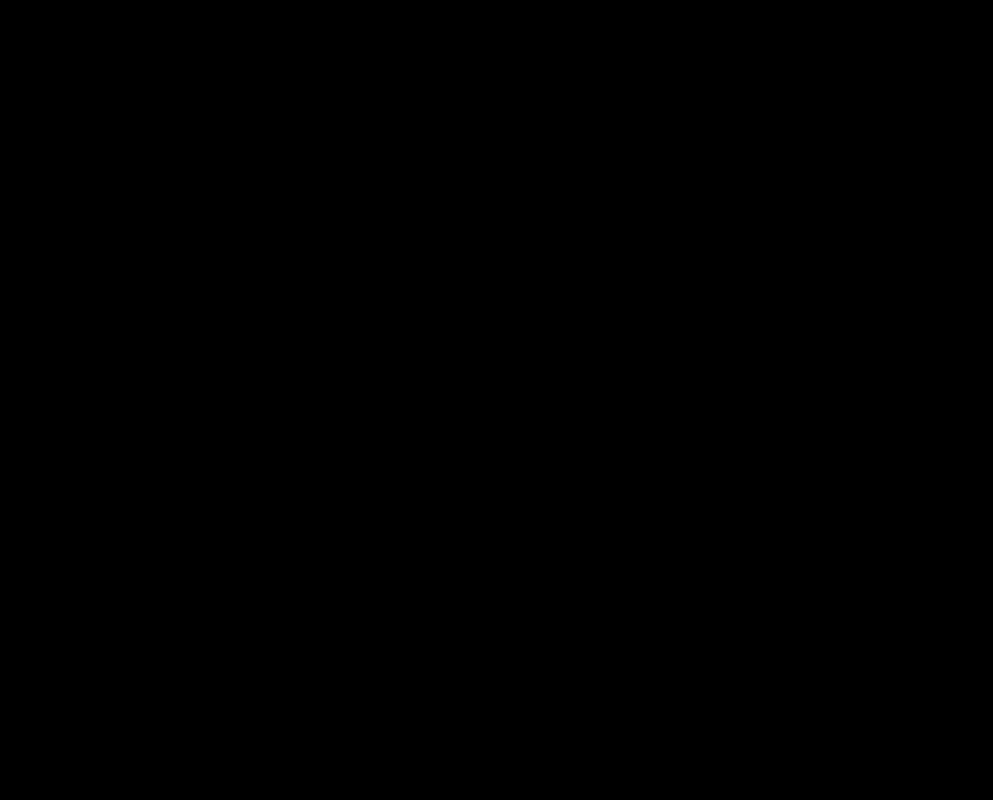
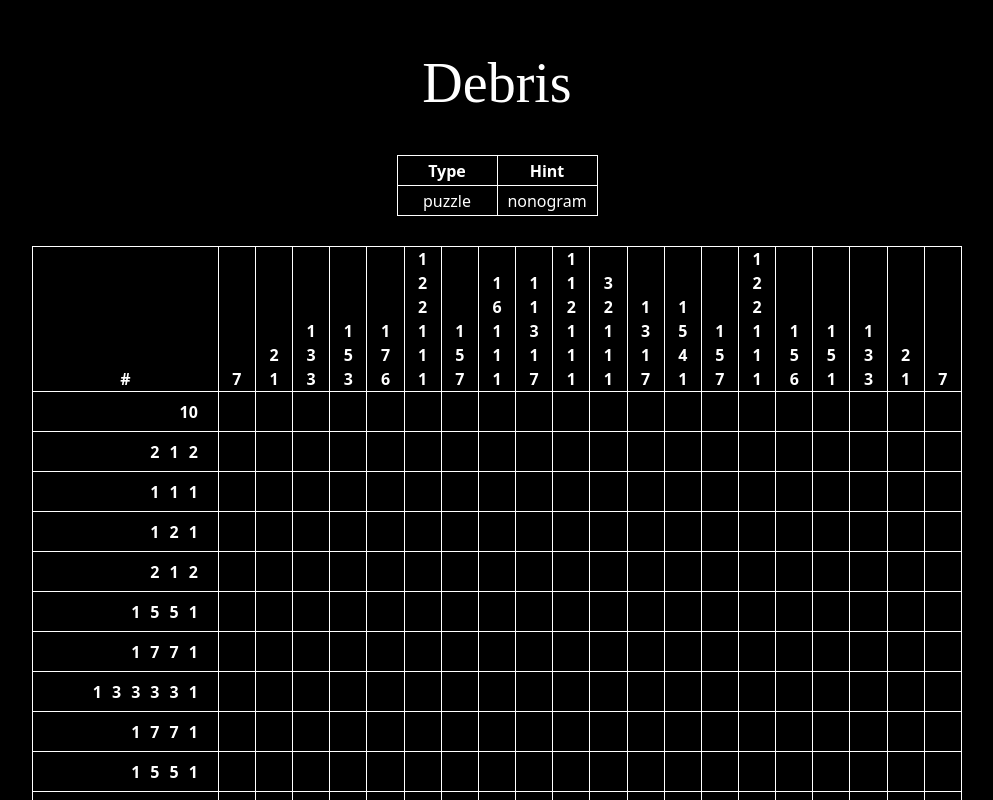
Before and after one commit to ahnhuiwon/debris, a React (Create React App) app: page /fifth in a window 1280 px wide. Before the commit this address had no page. Shown: the top 800 px of the page, without its empty margins (143-1136 px from the left). Built offline with nearby package versions, Linux system fonts and the light colour scheme; a web font is replaced by a local one.

Commit message:
5문제 추가본

```diff
--- a/src/App.js
+++ b/src/App.js
@@ -7,6 +7,7 @@
 import ThirdPage from './stage/ThirdPage'
 import FourthPage from './stage/FourthPage'
 import SixthPage from './stage/SixthPage'
+import FifthPage from './stage/FifthPage'
 
 function App() {
   return (
@@ -19,6 +20,7 @@
             <Route path="/second" element={<SecondPage />} />
             <Route path="/third" element={<ThirdPage />} />
             <Route path="/fourth" element={<FourthPage />} />
+            <Route path="/fifth" element={<FifthPage />} />
             <Route path="/sixth" element={<SixthPage />} />
           </Routes>
         </BrowserRouter>
--- a/src/component/common/BtnWrap.js
+++ b/src/component/common/BtnWrap.js
@@ -1,6 +1,10 @@
-import React from 'react'
+import React, { useState } from 'react'
+import useMatchAnswer from '../../hooks/useMatch'
 
 const BtnWrap = () => {
+  const [user_answer, set_user_answer] = useState('')
+  const { match_answer } = useMatchAnswer()
+
   return (
     <>
       <div className="col md-3 btn_wrap">
@@ -8,12 +12,22 @@
           <input
             type="text"
             className="form-control"
-            placeholder="Recipient's username"
             aria-label="Recipient's username"
             aria-describedby="button-addon2"
+            name="answer_input"
+            onChange={e => {
+              set_user_answer(e.target.value)
+            }}
           />
-          <button className="btn btn-danger" type="button" id="button-addon2">
-            정답
+          <button
+            className="btn btn-danger"
+            type="button"
+            id="button-addon2"
+            onClick={() => {
+              match_answer(user_answer)
+            }}
+          >
+            제출
           </button>
         </div>
       </div>
--- /dev/null
+++ b/src/component/nonogram/NonoInput.js
@@ -0,0 +1,18 @@
+import React, { useState } from 'react'
+
+const NonoInput = () => {
+  const [click_state, set_click_state] = useState(false)
+
+  return (
+    <>
+      <td
+        className={click_state ? 'on_mode' : ''}
+        onClick={() => {
+          set_click_state(!click_state)
+        }}
+      ></td>
+    </>
+  )
+}
+
+export default NonoInput
--- /dev/null
+++ b/src/component/nonogram/NonoTr.js
@@ -0,0 +1,20 @@
+import React from 'react'
+import NonoInput from './NonoInput'
+
+const NonoTr = ({ props }) => {
+  console.log(props)
+  return (
+    <tr>
+      <th>
+        {props.map((data, index) => {
+          return <span>{data}</span>
+        })}
+      </th>
+      {[...Array(20)].map((data, index) => {
+        return <NonoInput />
+      })}
+    </tr>
+  )
+}
+
+export default NonoTr
--- a/src/etc/dummy_data.js
+++ b/src/etc/dummy_data.js
@@ -3,5 +3,6 @@
   { name: 'second', hint: '', type: '영단어' },
   { name: 'third', hint: '  ', type: '영단어' },
   { name: 'fourth', hint: '', type: '영단어' },
+  { name: 'fifth', hint: 'nonogram', type: 'puzzle' },
   { name: 'sixth', hint: 'Picture', type: '영단어' },
 ]
--- a/src/hooks/useHintType.js
+++ b/src/hooks/useHintType.js
@@ -1,4 +1,5 @@
 import { useEffect, useState } from 'react'
+import { useNavigate } from 'react-router-dom'
 import { type_data } from '../etc/dummy_data'
 
 // 힌트와 타입 셋팅 hooks
@@ -22,12 +23,14 @@
       case 'fourth':
         return_func(last_value)
         break
+      case 'fifth':
+        return_func(last_value)
+        break
       case 'sixth':
         return_func(last_value)
         break
       default:
         return false
-        break
     }
   }, [])
 
--- /dev/null
+++ b/src/hooks/useMatch.js
@@ -0,0 +1,34 @@
+import { useNavigate } from 'react-router-dom'
+
+// 정답 매칭 hooks
+const useMatchAnswer = () => {
+  const navigate = useNavigate()
+  const match_answer = param => {
+    const url = window.location.href.split('/')
+    const last_value = url[url.length - 1]
+
+    switch (last_value) {
+      case 'first':
+        param === 'miserable' && navigate('/second')
+        break
+      case 'second':
+        param === 'ave maria' && navigate('/third')
+        break
+      case 'third':
+        param === 'false' && navigate('/fourth')
+        break
+      case 'fourth':
+        param === 'joker' && navigate('/fifth')
+        break
+      case 'fifth':
+        param === 'newyork' && navigate('/sixth')
+        break
+      default:
+        return false
+    }
+  }
+
+  return { match_answer }
+}
+
+export default useMatchAnswer
--- /dev/null
+++ b/src/stage/FifthPage.js
@@ -0,0 +1,86 @@
+import React, { useState } from 'react'
+import BtnWrap from '../component/common/BtnWrap'
+import Header from '../component/common/Header'
+import Table from '../component/common/Table'
+import NonoTr from '../component/nonogram/NonoTr'
+
+const row_data = [
+  ['#'],
+  [7],
+  [2, 1],
+  [1, 3, 3],
+  [1, 5, 3],
+  [1, 7, 6],
+  [1, 2, 2, 1, 1, 1],
+  [1, 5, 7],
+  [1, 6, 1, 1, 1],
+  [1, 1, 3, 1, 7],
+  [1, 1, 2, 1, 1, 1],
+  [3, 2, 1, 1, 1],
+  [1, 3, 1, 7],
+  [1, 5, 4, 1],
+  [1, 5, 7],
+  [1, 2, 2, 1, 1, 1],
+  [1, 5, 6],
+  [1, 5, 1],
+  [1, 3, 3],
+  [2, 1],
+  [7],
+]
+
+const col_data = [
+  [10],
+  [2, 1, 2],
+  [1, 1, 1],
+  [1, 2, 1],
+  [2, 1, 2],
+  [1, 5, 5, 1],
+  [1, 7, 7, 1],
+  [1, 3, 3, 3, 3, 1],
+  [1, 7, 7, 1],
+  [1, 5, 5, 1],
+  [2, 1, 2, 2],
+  [1, 1, 4, 1],
+  [2, 1],
+  [14, 1],
+  [2, 1, 1, 3, 2],
+  [1, 1, 1, 3, 1],
+  [12],
+  [1, 1, 1, 1, 1, 1],
+  [1, 1, 1, 1, 1, 1],
+  [10],
+]
+
+const FifthPage = () => {
+  return (
+    <>
+      <Header />
+      <Table />
+      <div className="col-md-10 fifth_contents_wrap">
+        <table>
+          <thead>
+            <tr>
+              {row_data.map((data, index) => {
+                return (
+                  <th key={'out_data' + index}>
+                    {data.map((in_data, index) => {
+                      return <p key={'in_data' + index}>{in_data}</p>
+                    })}
+                  </th>
+                )
+              })}
+            </tr>
+          </thead>
+          <tbody>
+            {col_data.map((data, index) => {
+              return <NonoTr props={data} />
+            })}
+          </tbody>
+        </table>
+      </div>
+      <BtnWrap />
+    </>
+  )
+}
+
+export default FifthPage
--- a/src/style/stage.scss
+++ b/src/style/stage.scss
@@ -96,3 +96,61 @@
     font-size: 1.4rem;
   }
 }
+
+.table_input {
+  width: 50px;
+  height: 50px;
+  font-size: 20px;
+  text-align: center;
+  padding: 0;
+  border: 1px solid black;
+}
+
+.fifth_contents_wrap {
+  table {
+    width: 100%;
+    thead {
+      color: white;
+      th {
+        text-align: center;
+        vertical-align: bottom;
+        border: 1px solid white;
+
+        p {
+          margin-bottom: 0 !important;
+        }
+      }
+
+      th:nth-child(1) {
+        width: 20%;
+      }
+    }
+
+    tbody {
+      th {
+        border: 1px solid white;
+        text-align: right;
+        padding-right: 10px;
+        height: 40px;
+      }
+
+      span {
+        margin-right: 10px;
+      }
+
+      tr {
+        color: white;
+        border: 1px solid white;
+
+        td {
+          border: 1px solid white;
+          cursor: pointer;
+        }
+
+        .on_mode {
+          background-color: white;
+        }
+      }
+    }
+  }
+}
```
